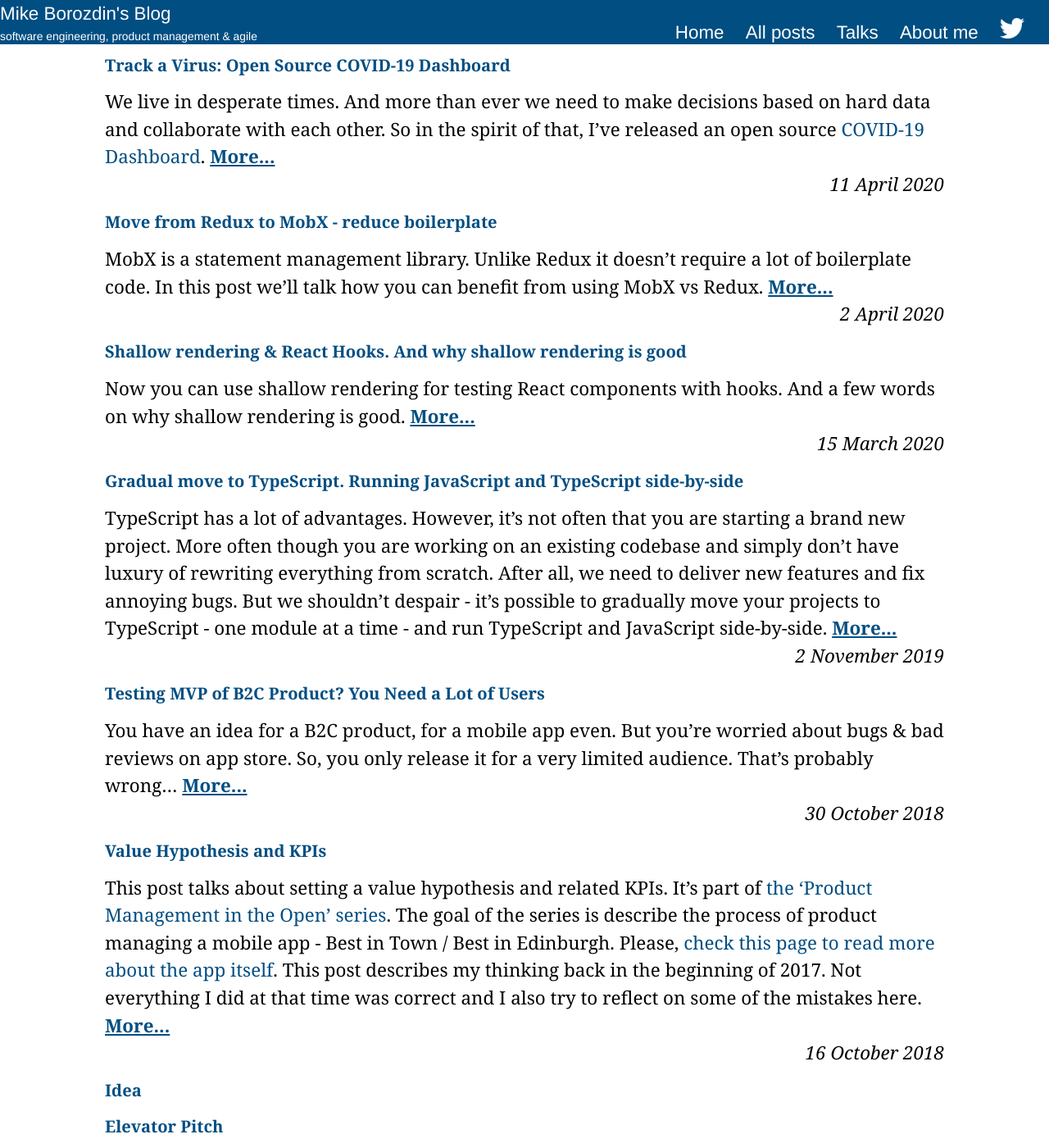
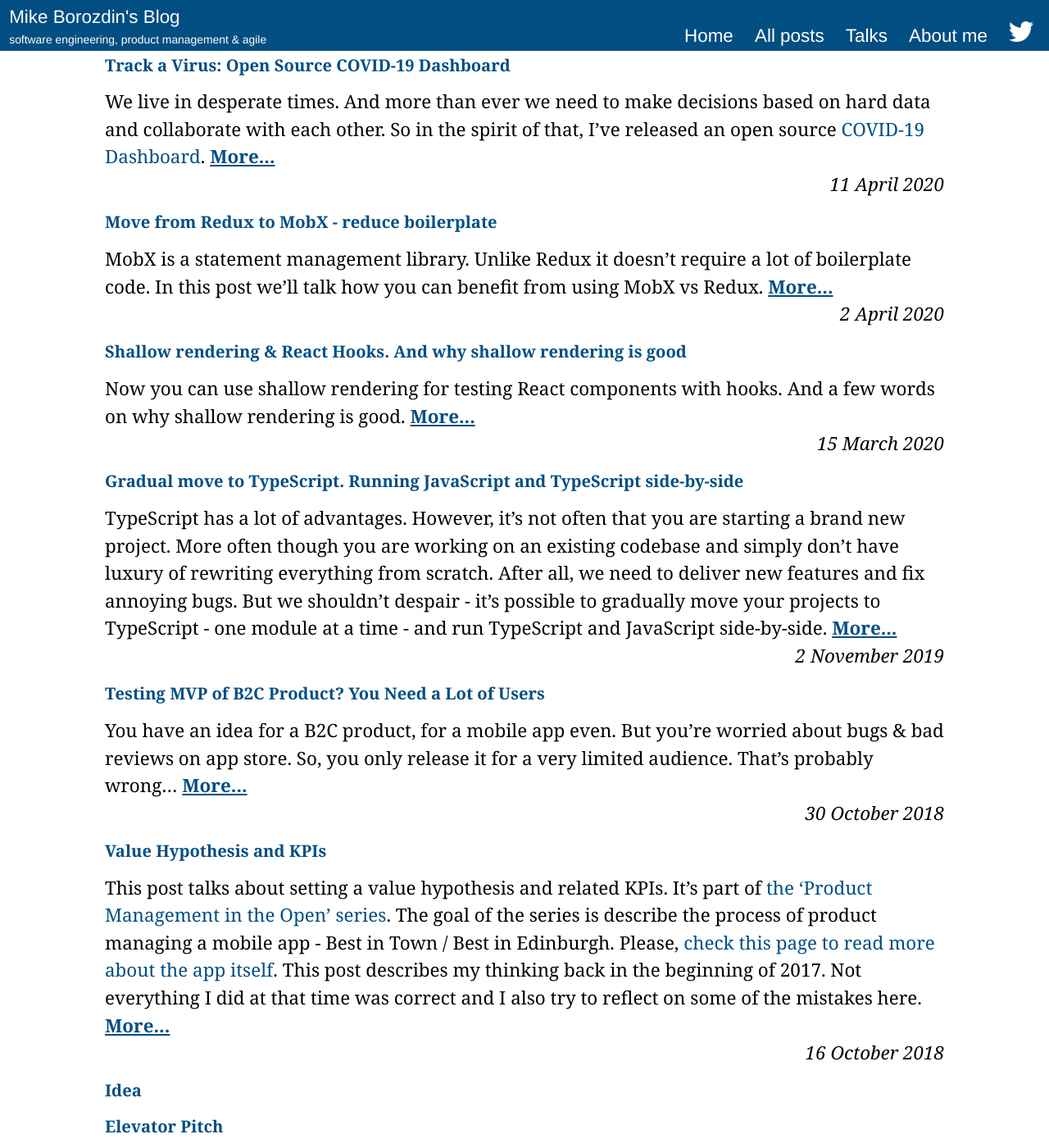
Before and after one commit to mikeborozdin/mikeborozdin.github.io, a Jekyll site: the page built from index.html, in a window 1280 px wide and 1400 px high. Shown: the whole window at 82% size. Built offline with Jekyll 4.4.1, drawn with Linux system fonts in a browser that asks for light colours; the list of posts is cut into pages by our own code.

Commit message:
padding for banner

```diff
--- a/css/main.css
+++ b/css/main.css
@@ -13,7 +13,8 @@
     width: 100%;
     z-index: 10;
     top: 0px;
-    position: fixed
+    position: fixed;
+    padding: 0.25rem 0 0.25rem 0.5em;
 }
 
 #content {
```
